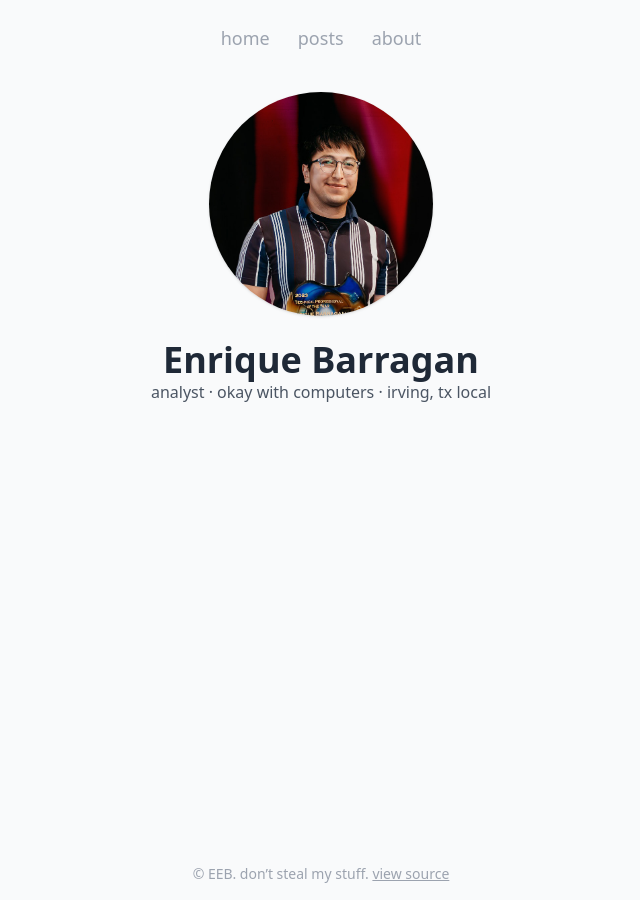
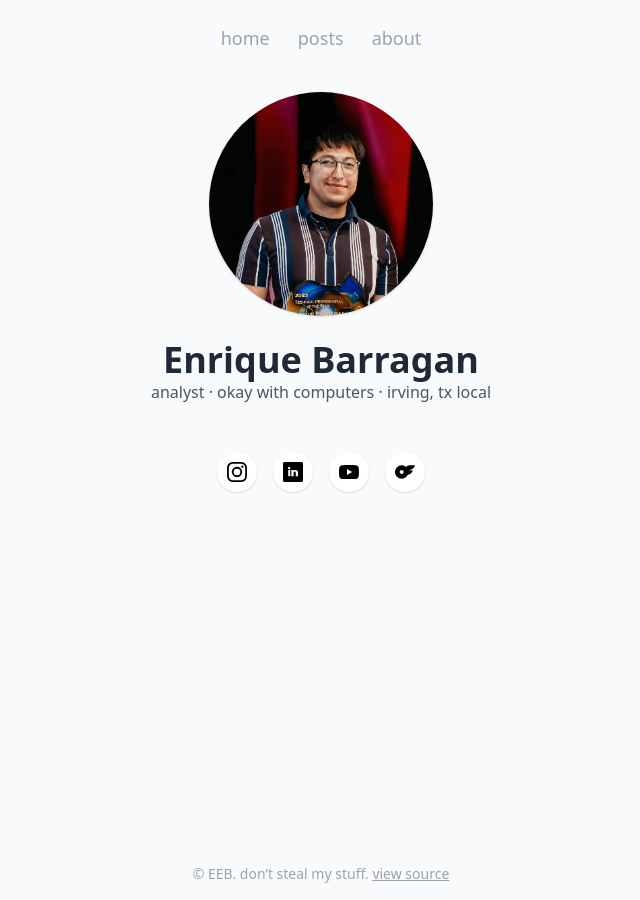
Before and after one commit to enriquebarragan/enriquebarragan.github.io, a Jekyll site: the page built from index.md, in a window 1280 px wide. Shown: the whole page, without its empty margins (319-959 px from the left). Built offline with Jekyll 4.4.1, drawn with Linux system fonts in a browser that asks for light colours; nearby versions of some CDN libraries.

Commit message:
Update index.md

```diff
--- a/index.md
+++ b/index.md
@@ -13,3 +13,26 @@ title: Home
     <p class="text-sm sm:text-base text-gray-600">analyst · okay with computers · irving, tx local</p>
   </div>
 </div>
+
+<div class="flex justify-center gap-4 pt-2">
+  <a href="https://www.instagram.com/yourusername" target="_blank" aria-label="Instagram">
+    <div class="w-10 h-10 rounded-full shadow bg-white flex items-center justify-center hover:opacity-80 transition">
+      <img src="/assets/icons/instagram.svg" alt="Instagram" class="w-5 h-5">
+    </div>
+  </a>
+  <a href="https://www.linkedin.com/in/yourusername" target="_blank" aria-label="LinkedIn">
+    <div class="w-10 h-10 rounded-full shadow bg-white flex items-center justify-center hover:opacity-80 transition">
+      <img src="/assets/icons/linkedin.svg" alt="LinkedIn" class="w-5 h-5">
+    </div>
+  </a>
+  <a href="https://www.youtube.com/@yourusername" target="_blank" aria-label="YouTube">
+    <div class="w-10 h-10 rounded-full shadow bg-white flex items-center justify-center hover:opacity-80 transition">
+      <img src="/assets/icons/youtube.svg" alt="YouTube" class="w-5 h-5">
+    </div>
+  </a>
+  <a href="https://onlyfans.com/yourusername" target="_blank" aria-label="OnlyFans">
+    <div class="w-10 h-10 rounded-full shadow bg-white flex items-center justify-center hover:opacity-80 transition">
+      <img src="/assets/icons/onlyfans.svg" alt="OnlyFans" class="w-5 h-5">
+    </div>
+  </a>
+</div>
```
